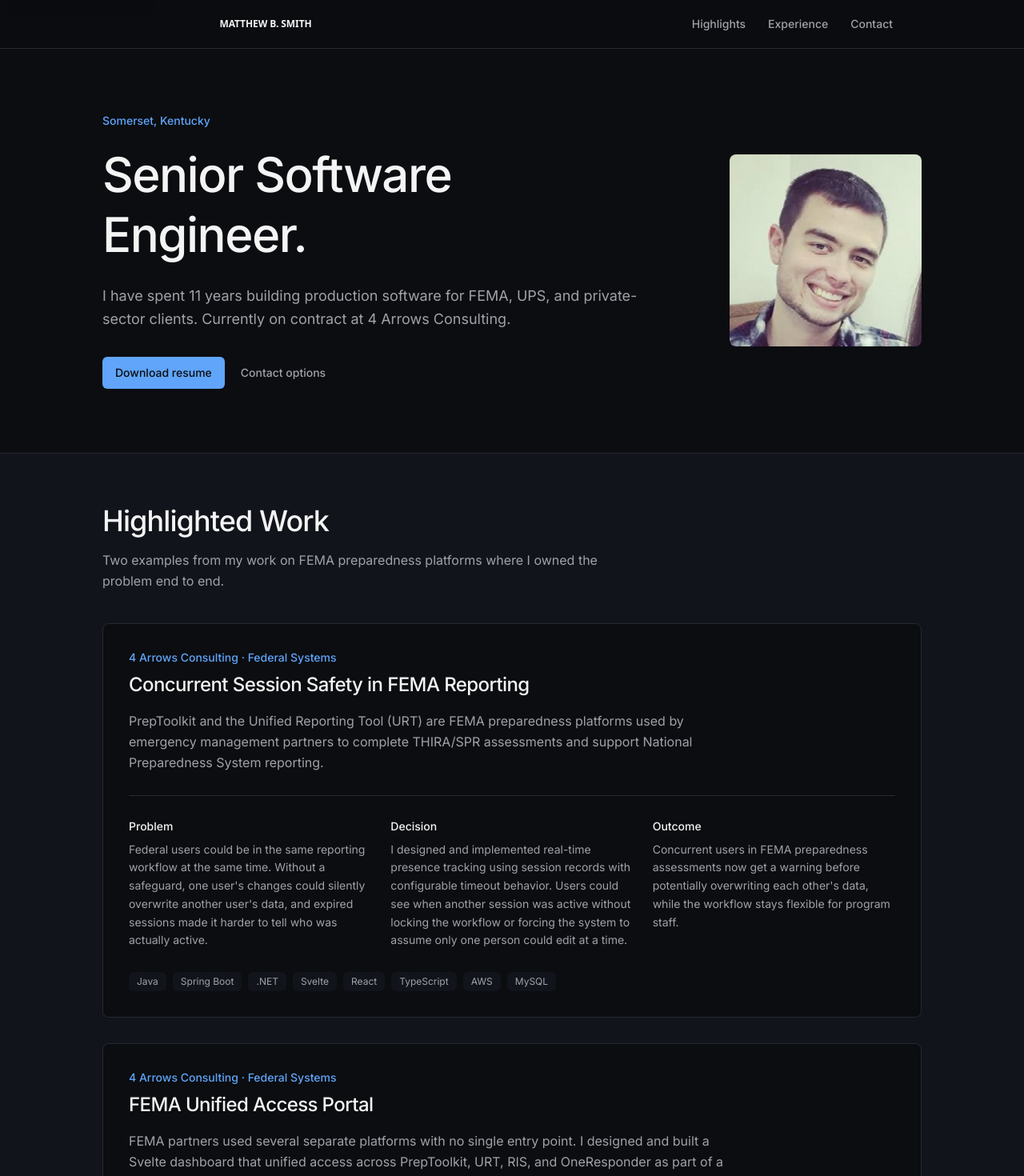
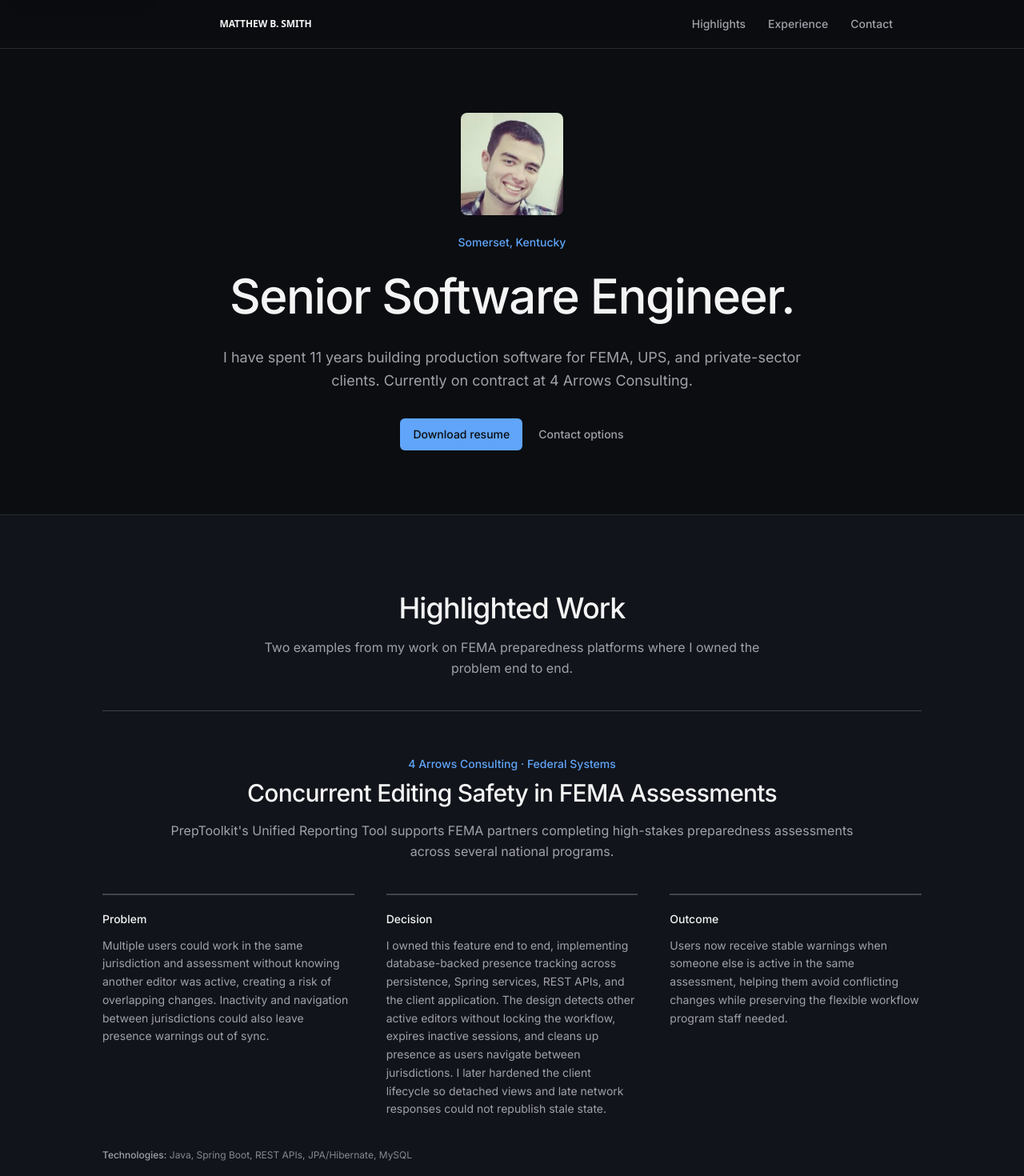
Before and after one commit to msmith1392/mbs, a React (Vite) app: page / in a window 1280 px wide. Shown: the top 1470 px of the page at 80% size. Built offline with nearby package versions, Linux system fonts and the light colour scheme.

Commit message:
feat: polish portfolio presentation
Center the primary page sections and simplify their responsive layouts.

Clarify the concurrent editing case study and restore accessible footer icons.

Bump the application version to 1.5.0.

```diff
--- a/package.json
+++ b/package.json
@@ -1,7 +1,7 @@
 {
   "name": "mbs",
   "private": true,
-  "version": "1.4.0",
+  "version": "1.5.0",
   "type": "module",
   "scripts": {
     "dev": "vite",
--- a/src/components/Experience.tsx
+++ b/src/components/Experience.tsx
@@ -83,13 +83,16 @@
 
 function Experience(): React.JSX.Element {
   return (
-    <section id="experience" className="scroll-mt-20 bg-(--color-bg-primary) px-6 py-16">
-      <div className="mx-auto max-w-5xl">
-        <h2 className="text-3xl tracking-tight text-text-primary sm:text-4xl">
+    <section
+      id="experience"
+      className="scroll-mt-20 bg-(--color-bg-primary) px-6 py-20 sm:py-24"
+    >
+      <div className="mx-auto max-w-4xl">
+        <h2 className="text-center text-3xl tracking-tight text-text-primary sm:text-4xl">
           Engineering Experience
         </h2>
 
-        <div className="mt-10 border-t border-border">
+        <div className="mt-12 border-t border-border-emphasis">
           {roles.map((role) => (
             <article
               key={`${role.company}-${role.startDate}`}
@@ -113,7 +116,7 @@
                     className="flex gap-3 text-sm leading-relaxed text-text-muted"
                   >
                     <span
-                      className="mt-2 h-1.5 w-1.5 shrink-0 rounded-full bg-accent"
+                      className="mt-2 h-1.5 w-1.5 shrink-0 bg-accent"
                       aria-hidden="true"
                     />
                     {bullet}
@@ -121,16 +124,10 @@
                 ))}
               </ul>
 
-              <div className="mt-6 flex flex-wrap gap-2">
-                {role.techStack.map((tech) => (
-                  <span
-                    key={tech}
-                    className="rounded-md border border-border bg-bg-secondary px-2.5 py-1 text-xs text-text-muted"
-                  >
-                    {tech}
-                  </span>
-                ))}
-              </div>
+              <p className="mt-6 text-xs leading-relaxed text-text-subtle">
+                <span className="font-medium text-text-muted">Technologies:</span>{' '}
+                {role.techStack.join(', ')}
+              </p>
             </article>
           ))}
         </div>
--- a/src/components/Hero.tsx
+++ b/src/components/Hero.tsx
@@ -8,17 +8,24 @@
   return (
     <section id="hero" className="bg-(--color-bg-primary) px-6 py-16 sm:py-20">
       <div className="mx-auto max-w-5xl">
-        <div className="grid items-center gap-12 md:grid-cols-[1fr_15rem] lg:gap-16">
-          <div>
-            <p className="mb-5 text-sm font-medium text-accent">Somerset, Kentucky</p>
-            <h1 className="max-w-2xl text-4xl leading-tight tracking-tight text-text-primary sm:text-5xl lg:text-6xl">
+        <div className="mx-auto max-w-3xl text-center">
+          <img
+            src="/photo1.webp"
+            alt="Matthew Smith"
+            width={960}
+            height={958}
+            fetchPriority="high"
+            className="mx-auto aspect-square w-28 rounded-lg object-cover sm:w-32"
+          />
+          <p className="mt-6 text-sm font-medium text-accent">Somerset, Kentucky</p>
+          <h1 className="mt-5 text-4xl leading-tight tracking-tight text-text-primary sm:text-5xl lg:text-6xl">
             Senior Software Engineer.
           </h1>
-            <p className="mt-6 max-w-2xl text-base leading-relaxed text-text-muted sm:text-lg">
+          <p className="mt-6 text-base leading-relaxed text-text-muted sm:text-lg">
             I have spent {totalYears} years building production software for FEMA, UPS, and
             private-sector clients. Currently on contract at 4 Arrows Consulting.
           </p>
-            <div className="mt-8 flex flex-wrap items-center gap-5">
+          <div className="mt-8 flex flex-wrap items-center justify-center gap-5">
             <a
               href="/MatthewSmithResume.pdf"
               target="_blank"
@@ -35,18 +42,6 @@
             </a>
           </div>
         </div>
-
-          <div className="mx-auto w-48 md:w-full">
-            <img
-              src="/photo1.webp"
-              alt="Matthew Smith"
-              width={960}
-              height={958}
-              fetchPriority="high"
-              className="aspect-square w-full rounded-lg object-cover"
-            />
-          </div>
-        </div>
       </div>
     </section>
   );
--- a/src/components/HighlightedWork.tsx
+++ b/src/components/HighlightedWork.tsx
@@ -15,18 +15,18 @@
 const workItems: WorkItem[] = [
   {
     category: '4 Arrows Consulting · Federal Systems',
-    title: 'Concurrent Session Safety in FEMA Reporting',
+    title: 'Concurrent Editing Safety in FEMA Assessments',
     description:
-      'PrepToolkit and the Unified Reporting Tool (URT) are FEMA preparedness platforms used by emergency management partners to complete THIRA/SPR assessments and support National Preparedness System reporting.',
+      "PrepToolkit's Unified Reporting Tool supports FEMA partners completing high-stakes preparedness assessments across several national programs.",
     caseStudy: {
       problem:
-        "Federal users could be in the same reporting workflow at the same time. Without a safeguard, one user's changes could silently overwrite another user's data, and expired sessions made it harder to tell who was actually active.",
+        'Multiple users could work in the same jurisdiction and assessment without knowing another editor was active, creating a risk of overlapping changes. Inactivity and navigation between jurisdictions could also leave presence warnings out of sync.',
       decision:
-        'I designed and implemented real-time presence tracking using session records with configurable timeout behavior. Users could see when another session was active without locking the workflow or forcing the system to assume only one person could edit at a time.',
+        'I owned this feature end to end, implementing database-backed presence tracking across persistence, Spring services, REST APIs, and the client application. The design detects other active editors without locking the workflow, expires inactive sessions, and cleans up presence as users navigate between jurisdictions. I later hardened the client lifecycle so detached views and late network responses could not republish stale state.',
       outcome:
-        "Concurrent users in FEMA preparedness assessments now get a warning before potentially overwriting each other's data, while the workflow stays flexible for program staff.",
+        'Users now receive stable warnings when someone else is active in the same assessment, helping them avoid conflicting changes while preserving the flexible workflow program staff needed.',
     },
-    tags: ['Java', 'Spring Boot', '.NET', 'Svelte', 'React', 'TypeScript', 'AWS', 'MySQL'],
+    tags: ['Java', 'Spring Boot', 'REST APIs', 'JPA/Hibernate', 'MySQL'],
   },
   {
     category: '4 Arrows Consulting · Federal Systems',
@@ -49,10 +49,10 @@
   return (
     <section
       id="highlights"
-      className="scroll-mt-20 border-y border-border bg-bg-secondary px-6 py-16"
+      className="scroll-mt-20 border-y border-border bg-bg-secondary px-6 py-20 sm:py-24"
     >
       <div className="mx-auto max-w-5xl">
-        <div className="mb-10 max-w-2xl">
+        <div className="mx-auto mb-4 max-w-2xl text-center">
           <h2 className="text-3xl tracking-tight text-text-primary sm:text-4xl">
             Highlighted Work
           </h2>
@@ -62,49 +62,45 @@
           </p>
         </div>
 
-        <div className="space-y-8">
+        <div>
           {workItems.map((item) => (
             <article
               key={item.title}
-              className="rounded-lg border border-border bg-(--color-bg-primary) p-6 sm:p-8"
+              className="border-t border-border-emphasis py-12 first:mt-10 sm:py-14"
             >
-              <p className="text-sm font-medium text-accent">{item.category}</p>
-              <h3 className="mt-2 text-2xl tracking-tight text-text-primary">{item.title}</h3>
-              <p className="mt-4 max-w-3xl text-sm leading-relaxed text-text-muted sm:text-base">
+              <p className="text-center text-sm font-medium text-accent">{item.category}</p>
+              <h3 className="mt-2 text-center text-2xl tracking-tight text-text-primary sm:text-3xl">
+                {item.title}
+              </h3>
+              <p className="mx-auto mt-4 max-w-4xl text-center text-base leading-relaxed text-text-muted">
                 {item.description}
               </p>
 
-              <dl className="mt-7 grid gap-6 border-t border-border pt-7 md:grid-cols-3">
-                <div>
+              <div className="mt-10 grid gap-8 lg:grid-cols-3 lg:gap-10">
+                <dl className="border-t-2 border-border-emphasis pt-5">
                   <dt className="text-sm font-medium text-text-primary">Problem</dt>
-                  <dd className="mt-2 text-sm leading-relaxed text-text-muted">
+                  <dd className="mt-3 text-sm leading-relaxed text-text-muted">
                     {item.caseStudy.problem}
                   </dd>
-                </div>
-                <div>
+                </dl>
+                <dl className="border-t-2 border-border-emphasis pt-5">
                   <dt className="text-sm font-medium text-text-primary">Decision</dt>
-                  <dd className="mt-2 text-sm leading-relaxed text-text-muted">
+                  <dd className="mt-3 text-sm leading-relaxed text-text-muted">
                     {item.caseStudy.decision}
                   </dd>
-                </div>
-                <div>
+                </dl>
+                <dl className="border-t-2 border-border-emphasis pt-5">
                   <dt className="text-sm font-medium text-text-primary">Outcome</dt>
-                  <dd className="mt-2 text-sm leading-relaxed text-text-muted">
+                  <dd className="mt-3 text-sm leading-relaxed text-text-muted">
                     {item.caseStudy.outcome}
                   </dd>
-                </div>
-              </dl>
+                </dl>
+              </div>
 
-              <div className="mt-7 flex flex-wrap gap-2">
-                {item.tags.map((tag) => (
-                  <span
-                    key={tag}
-                    className="rounded-md bg-bg-secondary px-2.5 py-1 text-xs text-text-muted"
-                  >
-                    {tag}
-                  </span>
-                ))}
-              </div>
+              <p className="mt-9 text-xs leading-relaxed text-text-subtle">
+                <span className="font-medium text-text-muted">Technologies:</span>{' '}
+                {item.tags.join(', ')}
+              </p>
             </article>
           ))}
         </div>
```
Also changed, not shown: src/components/Contact.tsx (+13 -21 lines), src/components/Footer.tsx (+67 -11 lines), 1 other file (tests, documents, lock files or other folders). Lines whose indentation alone changed are shown as unchanged.
